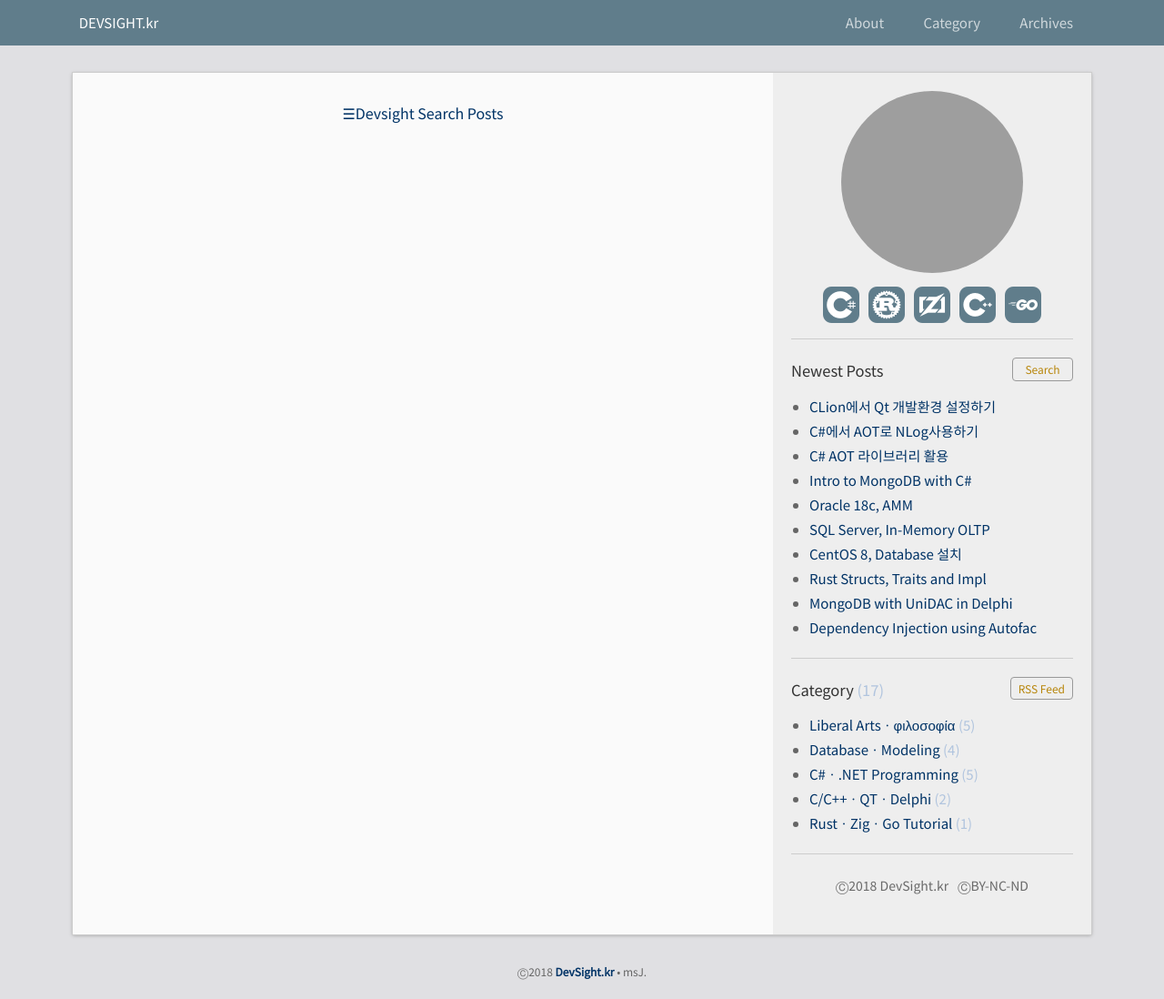
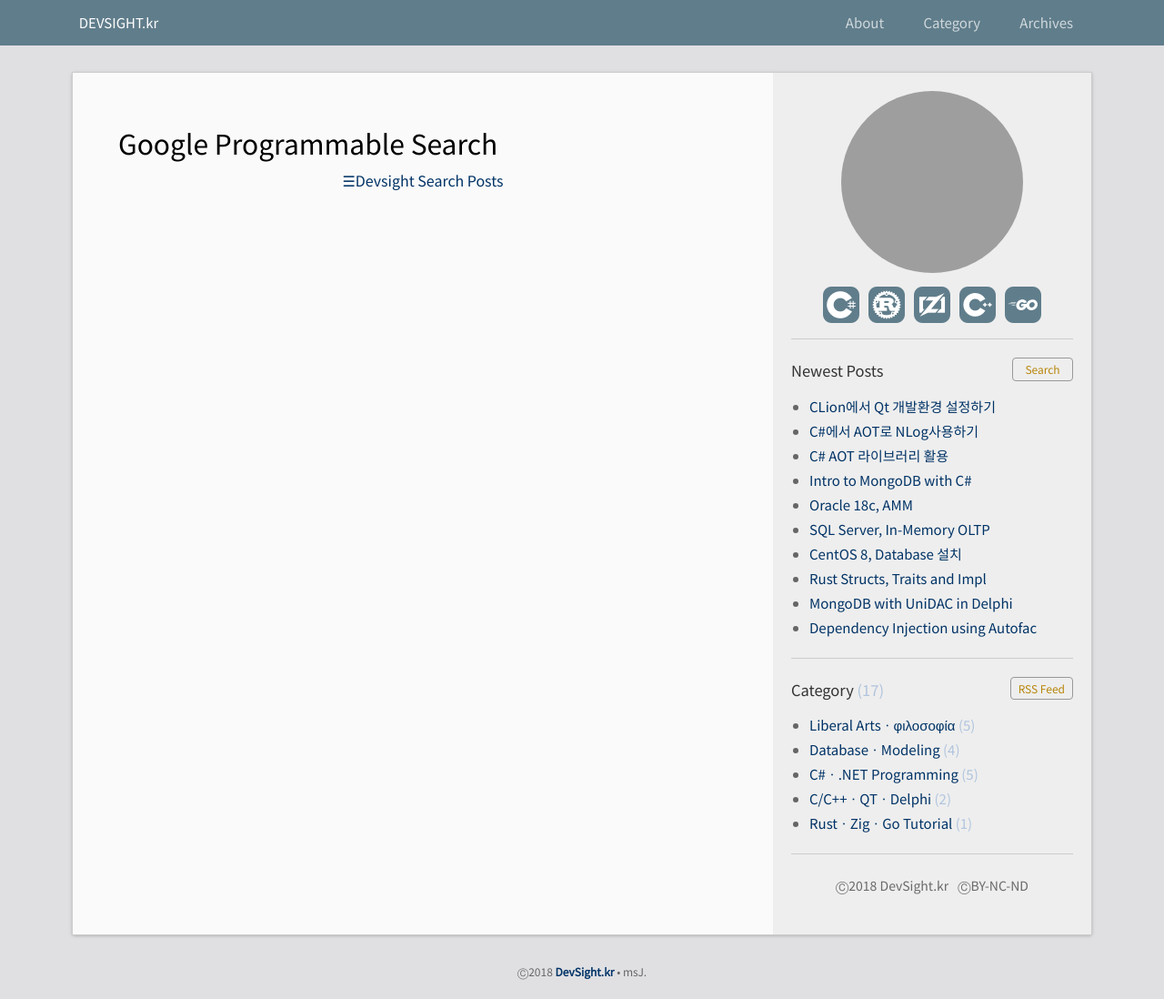
Before and after one commit to DebugJO/rustlang, a Jekyll site: the page built from gsearch.html, in a window 1280 px wide. Shown: the whole page at 91% size. Built offline with Jekyll 4.4.1, drawn with Linux system fonts in a browser that asks for light colours; comment, search, counter and statistics services are not loaded; grey boxes are pictures that could not be loaded.

Commit message:
Update gsearch.html

```diff
--- a/gsearch.html
+++ b/gsearch.html
@@ -4,6 +4,10 @@
 permalink: /gsearch/
 nav_exclude: true
 ---
+
+<div class="home">
+  <h1 class="page-heading">Google Programmable Search</h1>
+</div>
 
 <style>
 	.gsc-control-cse gsc-control-cse-ko {background-color : #FAFAFA}
```
